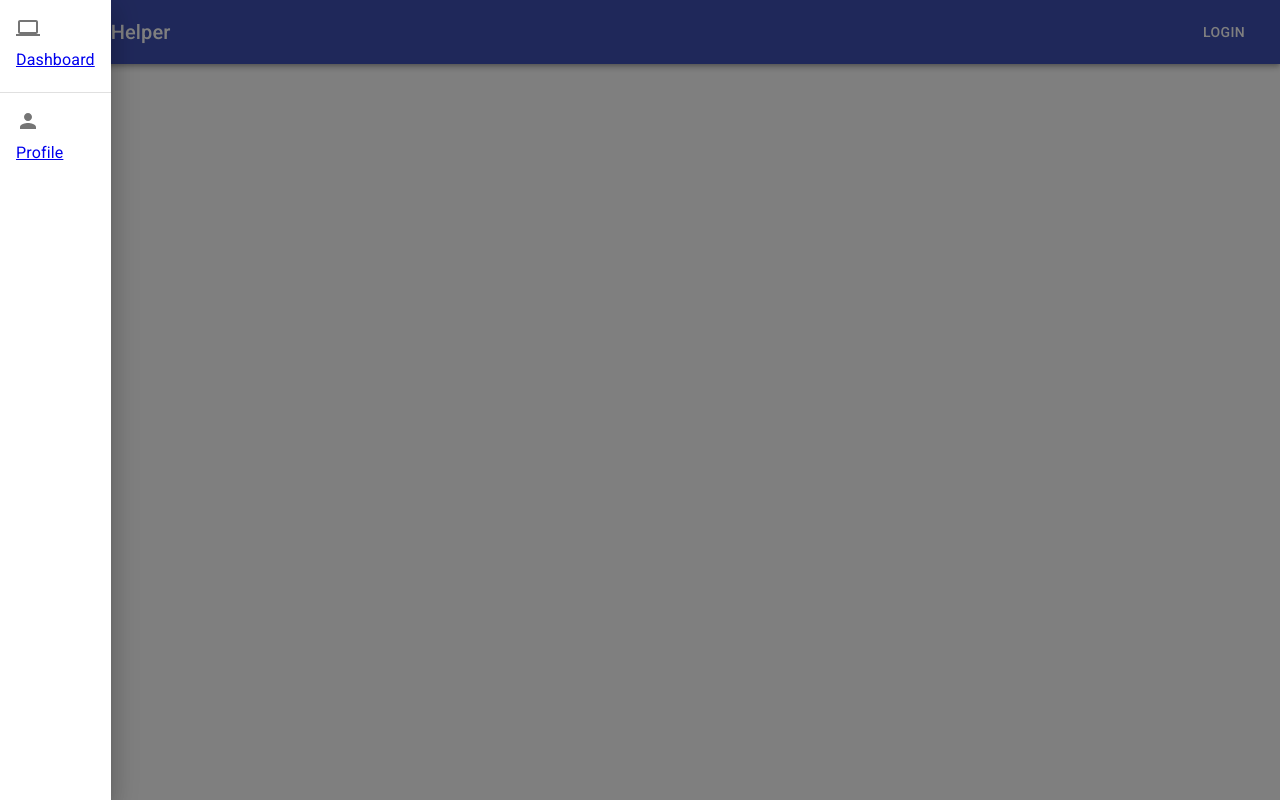
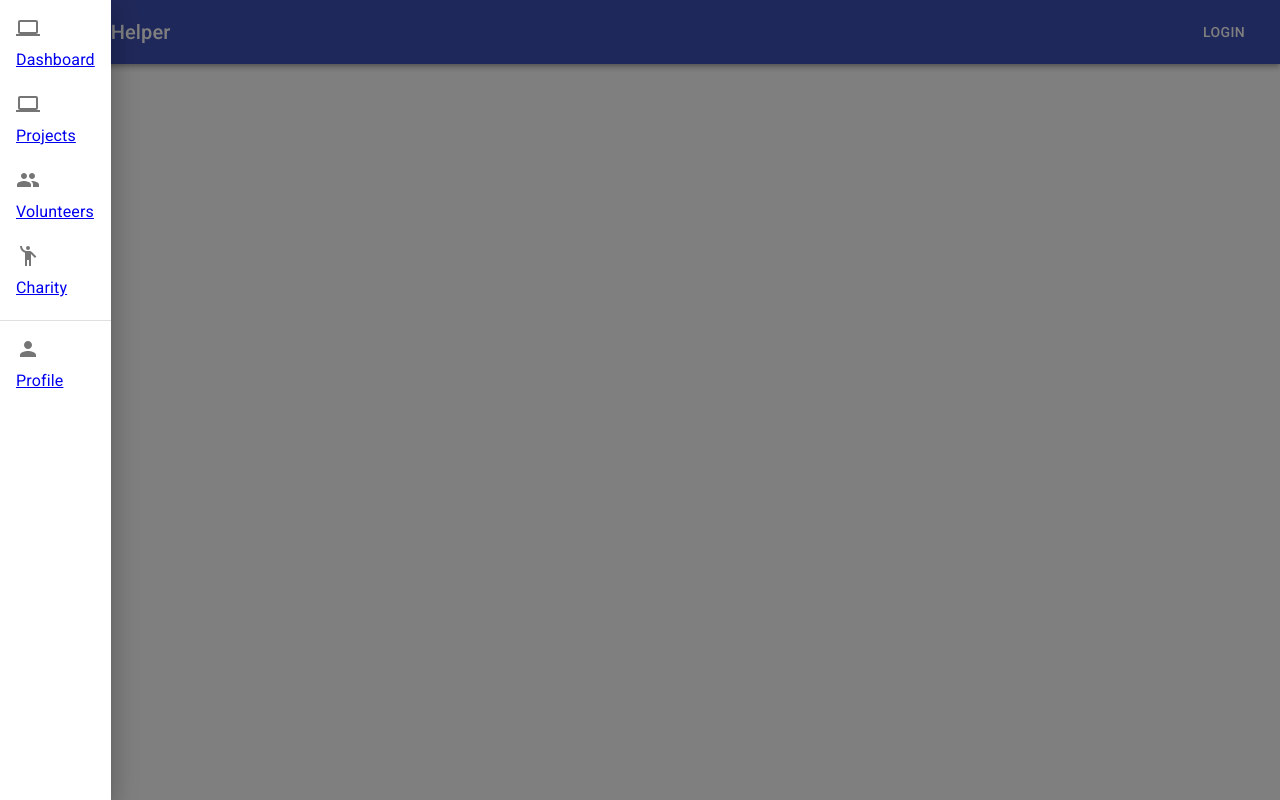
Before and after one commit to PlainOlFred/big-helper-volunteering-cms, a React (Create React App) app in the folder client/: page / in a window 1280 px wide. Both pictures are taken after a click on the button "menu". Built offline with nearby package versions, Linux system fonts and the light colour scheme.

Commit message:
Add links in sidenav with icons and link to pages

```diff
--- a/client/src/App.js
+++ b/client/src/App.js
@@ -38,6 +38,18 @@ function App() {
           <Route path="/dashboard">
             <Dashboard />
           </Route>
+          <Route path="/projects">
+            <Projects />
+          </Route>
+          <Route path="/volunteers">
+            <Volunteers />
+          </Route>
+          <Route path="/charity">
+            <Charity />
+          </Route>
+          <Route path="/profile">
+            <Profile />
+          </Route>
           <Route path="/">
             <Home />
           </Route>
@@ -50,6 +62,18 @@ function App() {
 function Home() {
   return <h2>Home</h2>;
 }
+function Profile() {
+  return <h2>Profile</h2>;
+}
+function Projects() {
+  return <h2>Projects</h2>;
+}
+function Volunteers() {
+  return <h2>Volunteers</h2>;
+}
+function Charity() {
+  return <h2>Charity</h2>
+}
 
 
 
--- a/client/src/components/SideNav/index.js
+++ b/client/src/components/SideNav/index.js
@@ -8,8 +8,8 @@ import Divider from "@material-ui/core/Divider";
 import ListItem from "@material-ui/core/ListItem";
 import ListItemIcon from "@material-ui/core/ListItemIcon";
 import ListItemText from "@material-ui/core/ListItemText";
-import Laptop from "@material-ui/icons/Laptop";
-import Profile from "@material-ui/icons/Person";
+import {Laptop, Person, EmojiPeople, Group} from "@material-ui/icons";
+
 
 import { Link } from "react-router-dom";
 
@@ -38,13 +38,37 @@ function SideNav(props) {
             <ListItemText primary={"Dashboard"} />
           </Link>
         </ListItem>
+        <ListItem button>
+          <Link to='/projects'>
+            <ListItemIcon>
+              <Laptop />
+            </ListItemIcon>
+            <ListItemText primary={"Projects"} />
+          </Link>
+        </ListItem>
+        <ListItem button>
+          <Link to='/volunteers'>
+            <ListItemIcon>
+              <Group />
+            </ListItemIcon>
+            <ListItemText primary={"Volunteers"} />
+          </Link>
+        </ListItem>
+        <ListItem button>
+          <Link to='/charity'>
+            <ListItemIcon>
+              <EmojiPeople />
+            </ListItemIcon>
+            <ListItemText primary={"Charity"} />
+          </Link>
+        </ListItem>
       </List>
       <Divider />
       <List>
         <ListItem button>
-          <Link to='/'>
+          <Link to='/profile'>
             <ListItemIcon>
-              <Profile />
+              <Person />
             </ListItemIcon>
             <ListItemText primary={"Profile"} />
           </Link>
```
